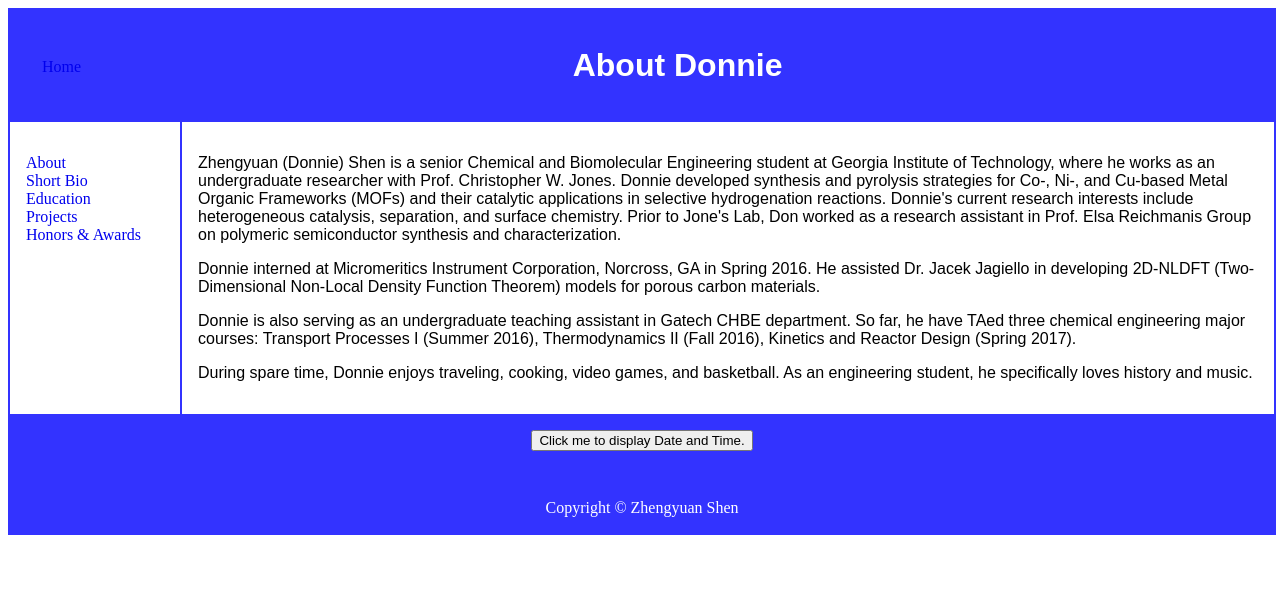
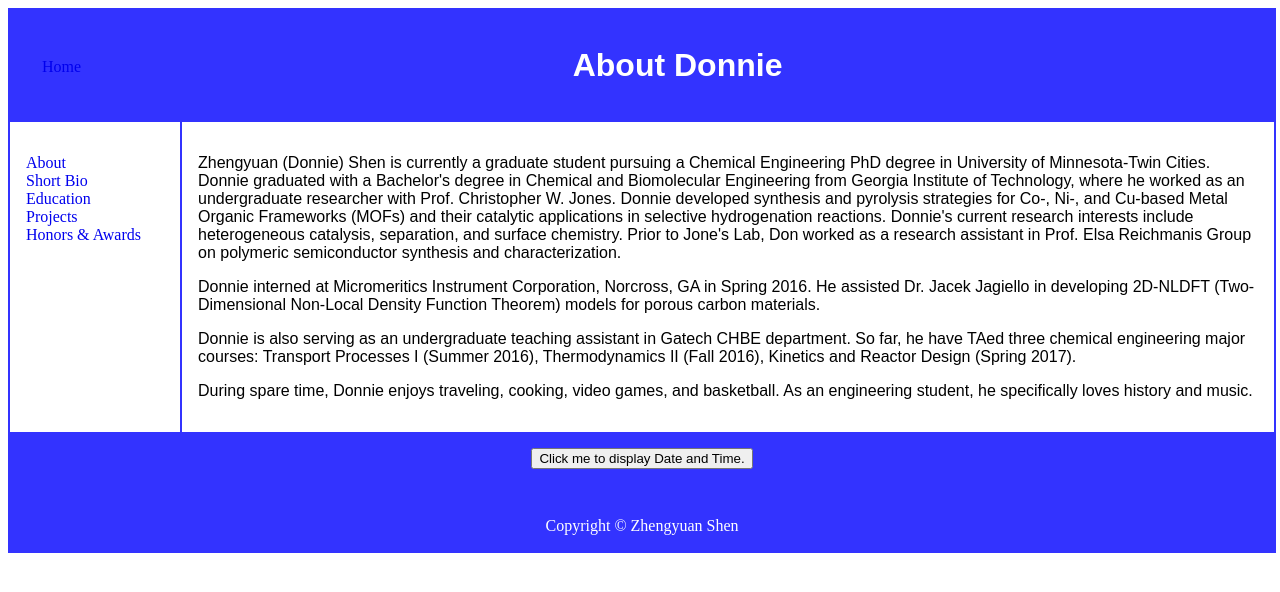
Before and after one commit to donshen/donshen.github.io, a Jekyll site: the page about/Short Bio.html, which Jekyll copies as it is, in a window 1280 px wide. Shown: the top 592 px of the page. Built offline with Jekyll 4.4.1, drawn with Linux system fonts in a browser that asks for light colours.

Commit message:
Create Short Bio.html

```diff
--- a/about/Short Bio.html
+++ b/about/Short Bio.html
@@ -59,7 +59,9 @@ article {
 </nav>
 
 <article>
-  <p style="font-family:arial;">Zhengyuan (Donnie) Shen is a senior Chemical and Biomolecular Engineering student at Georgia Institute of Technology, where he works as an undergraduate researcher
+  <p style="font-family:arial;">
+    Zhengyuan (Donnie) Shen is currently a graduate student pursuing a Chemical Engineering PhD degree in University of Minnesota-Twin Cities.
+    Donnie graduated with a Bachelor's degree in Chemical and Biomolecular Engineering from Georgia Institute of Technology, where he worked as an undergraduate researcher
     with Prof. Christopher W. Jones. Donnie developed synthesis and pyrolysis strategies for Co-, Ni-, and Cu-based Metal Organic Frameworks (MOFs) and their catalytic applications
     in selective hydrogenation reactions. Donnie's current research interests include heterogeneous catalysis, separation, and surface chemistry. Prior to Jone's Lab, Don worked
     as a research assistant in Prof. Elsa Reichmanis Group on polymeric semiconductor synthesis and characterization.</p>
```
